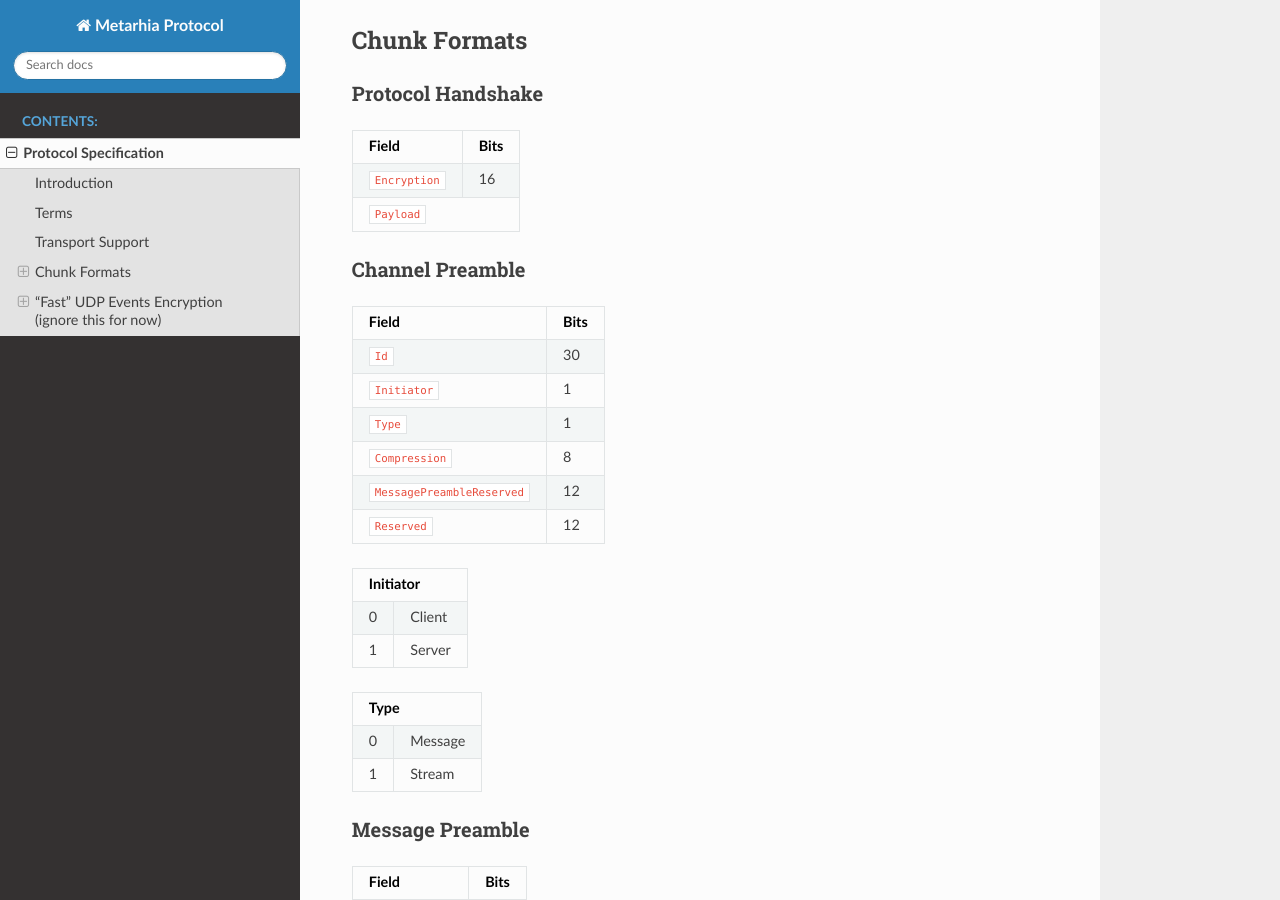
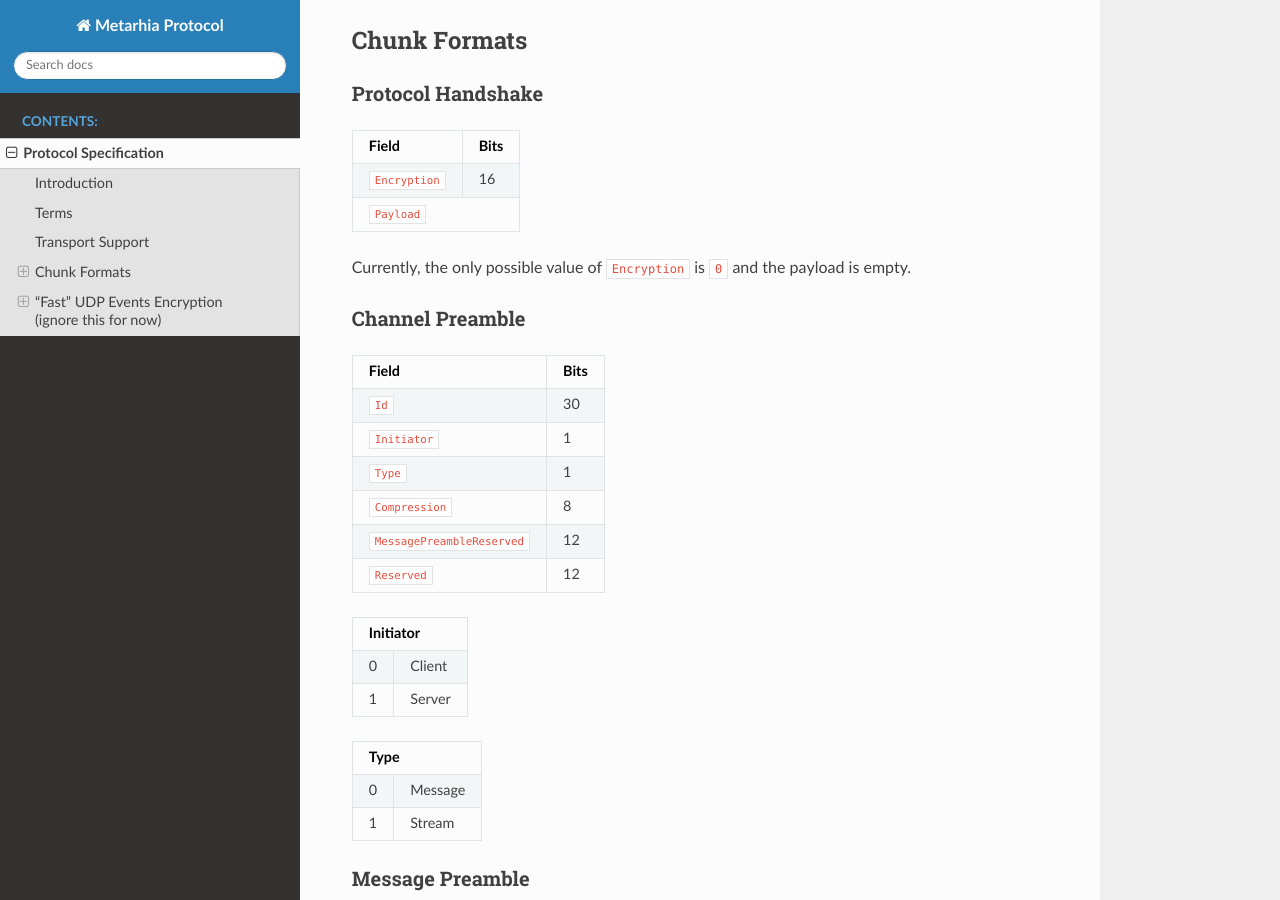
Before and after one commit to metarhia/protocol, a Sphinx documentation site: the page built from docs/protocol.rst, in a window 1280 px wide and 900 px high, scrolled down 1701 px. Built offline with Sphinx 7.4.7 and the Read the Docs theme 2.0.0, drawn with Linux system fonts in a browser that asks for light colours.

Commit message:
docs(spec): clarify the Encryption field in handshake

```diff
--- a/docs/protocol.rst
+++ b/docs/protocol.rst
@@ -92,6 +92,9 @@ Protocol Handshake
 +-----------------------------+------+
 | ``Payload``                        |
 +------------------------------------+
+
+Currently, the only possible value of ``Encryption`` is ``0`` and the payload
+is empty.
 
 Channel Preamble
 ^^^^^^^^^^^^^^^^
```
